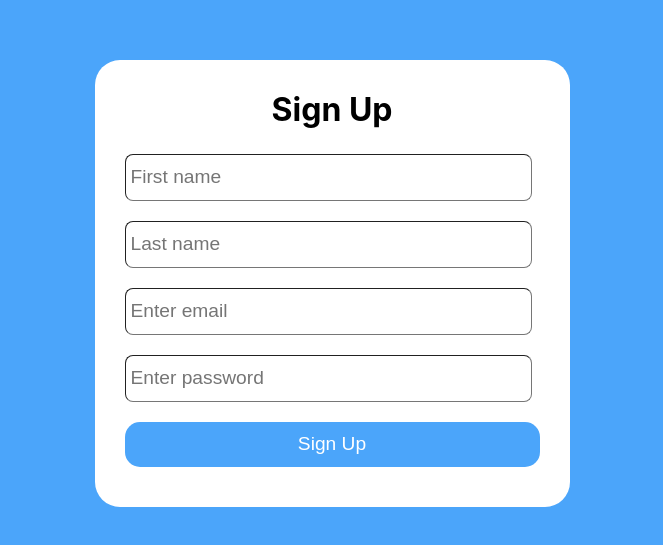
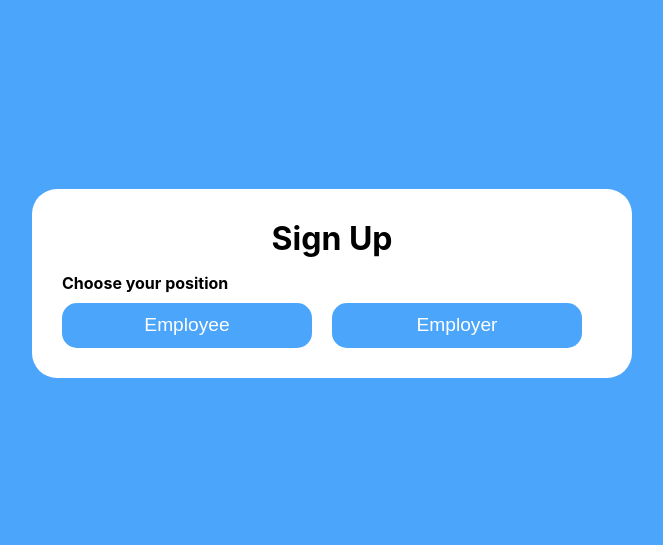
Before and after one commit to Madsora/graphics-omline, a React (Create React App) app in the folder graphics-online-react/: page /sign-up in a window 1280 px wide. Shown: the part 117-662 px from the top of the page, without its empty margins (308-971 px from the left). Built offline with nearby package versions, Linux system fonts and the light colour scheme.

Commit message:
form choose position

```diff
--- a/graphics-online-react/src/App.js
+++ b/graphics-online-react/src/App.js
@@ -1,17 +1,21 @@
 import React from 'react';
 import './App.css';
-import {Route} from 'react-router-dom'
+import {Route, Switch} from 'react-router-dom'
 import SignIn from './components/SignIn/SignIn'
-import SignUp from './components/SignUp/SignUp'
+import SignUpMain from './components/SignUp/SignUpMain'
+import SignUpEmployer from "./components/SignUp/SignUpEmployer"
+import SignUpEmployee from "./components/SignUp/SignUpEmployee"
 
 function App() {
   return (
     <div className="App">
       <header className="App-header">
-                {/* <Route path='/dashboard' component={Dashboard} /> */}
-                <Route path='/login' component={SignIn}/>
-                <Route path='/sign-up' component={SignUp}/>
-                {/* <SignIn /> */}
+                <Switch>
+                  <Route path='/login' component={SignIn}/>
+                  <Route path='/sign-up/employer' component={SignUpEmployer}/>
+                  <Route path='/sign-up/employee' component={SignUpEmployee}/>
+                  <Route path='/sign-up' component={SignUpMain}/>
+                </Switch>
       </header>
     </div>
   );
--- a/graphics-online-react/src/components/SignUp/SignUp.module.scss
+++ b/graphics-online-react/src/components/SignUp/SignUp.module.scss
@@ -11,6 +11,7 @@ $color-primary: #4ba5fa;
     width: 100vw;
     align-items: center;
     justify-content: center;
+
     form {
         display: flex;
         flex-direction: column;
@@ -20,7 +21,6 @@ $color-primary: #4ba5fa;
 
         h3 {
             align-self: center;
-            // font-family: Verdana, Geneva, Tahoma, sans-serif;
             margin-bottom: 15px;
             font-size: 2em;
         }
@@ -29,7 +29,7 @@ $color-primary: #4ba5fa;
             margin: 10px 0;
             height: 45px;
             width: 400px;
-            padding-left:5px;
+            padding-left: 5px;
             border-width: 1px;
             border-radius: 8px;
             font-size: 1.2em;
@@ -38,6 +38,19 @@ $color-primary: #4ba5fa;
         .custom-control-custom-checkbox {
             align-items: center;
             margin: 10px 0;
+        }
+
+        .role-buttons {
+            display: flex;
+            justify-content: space-between;
+
+            button {
+                font-size: 1.2em;
+                height: 45px;
+                width: 250px;
+                margin: 10px 20px 0 0;
+            }
+
         }
 
         button {
--- /dev/null
+++ b/graphics-online-react/src/components/SignUp/SignUpEmployee.js
@@ -0,0 +1,26 @@
+import React, { Component } from "react";
+import styles from './SignUp.module.scss'
+
+export default class SignUpEmployee extends Component {
+    constructor(props) {
+        super(props);
+        this.state = {};
+      }
+    render() {
+        return (
+            <div className={styles["form-page-wrapper"]}>
+                <form>
+                <h3>Sign Up</h3>
+
+                    <input type="text" className={styles["form-control"]} placeholder="First name" />
+                    <input type="text" className={styles["form-control"]} placeholder="Last name" />
+                    <input type="email" className={styles["form-control"]} placeholder="Enter email" />
+                    <input type="password" className={styles["form-control"]} placeholder="Enter password" />
+                    <input type="text" className={styles["form-control"]} placeholder="Enter work password" />
+
+                    <button type="submit" className="btn btn-primary btn-block">Sign Up</button>
+                </form>
+            </div>
+        );
+    }
+}
--- a/graphics-online-react/src/components/SignUp/SignUp.js
+++ b/graphics-online-react/src/components/SignUp/SignUpEmployer.js
@@ -1,7 +1,11 @@
 import React, { Component } from "react";
 import styles from './SignUp.module.scss'
 
-export default class SignUp extends Component {
+export default class SignUpEmployer extends Component {
+    constructor(props) {
+        super(props);
+        this.state = { onClicked: false};
+      }
     render() {
         return (
             <div className={styles["form-page-wrapper"]}>
@@ -13,7 +17,7 @@ export default class SignUp extends Component {
                     <input type="email" className={styles["form-control"]} placeholder="Enter email" />
                     <input type="password" className={styles["form-control"]} placeholder="Enter password" />
 
-                    <button type="submit" className="btn btn-primary btn-block">Sign Up</button>
+                    <button className="btn btn-primary btn-block">Sign Up</button>
                 </form>
             </div>
         );
--- /dev/null
+++ b/graphics-online-react/src/components/SignUp/SignUpMain.js
@@ -0,0 +1,35 @@
+import React, { Component } from "react";
+import styles from './SignUp.module.scss'
+
+export default class SignUpMain extends Component {
+    constructor(props) {
+        super(props);
+        this.state = {};
+        this.handleChooseButton = this.handleChooseButton.bind(this);
+      }
+      handleChooseButton = (btnName) => {
+        if(btnName === "Employee")
+        {
+
+            this.props.history.push('/sign-up/employee');
+        }
+        else if(btnName === "Employer")
+        {
+            this.props.history.push('/sign-up/employer');
+        }
+    }
+    render() {
+        return (
+            <div className={styles["form-page-wrapper"]}>
+                <form>
+                <h3>Sign Up</h3>
+                <h4>Choose your position</h4>
+                    <div className={styles["role-buttons"]}>
+                        <button onClick={(e) => this.handleChooseButton("Employee")} className="btn btn-primary btn-block">Employee</button>
+                        <button onClick={(e) =>this.handleChooseButton("Employer")} className="btn btn-primary btn-block">Employer</button>
+                    </div>
+                </form>
+            </div>
+        );
+    }
+}
```
